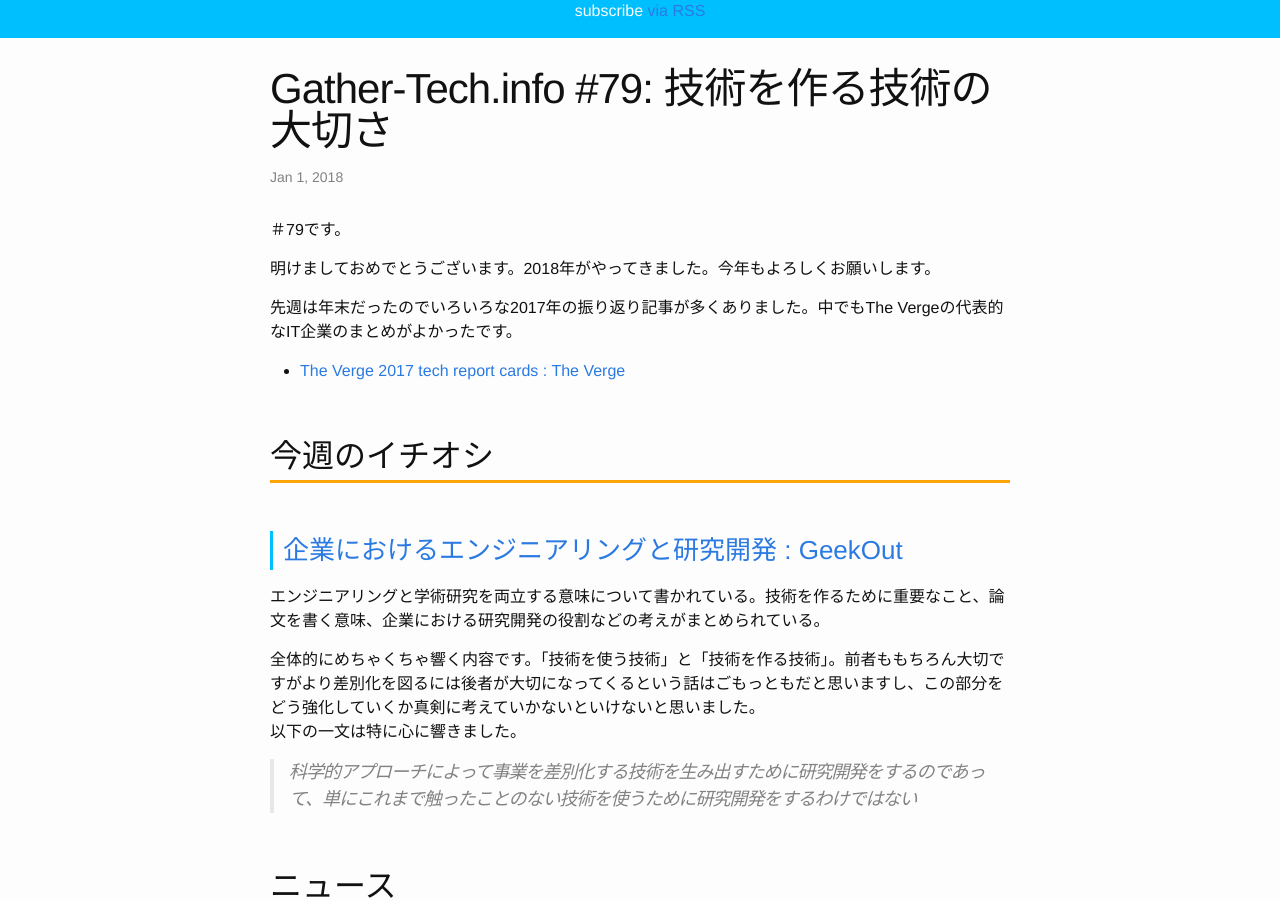
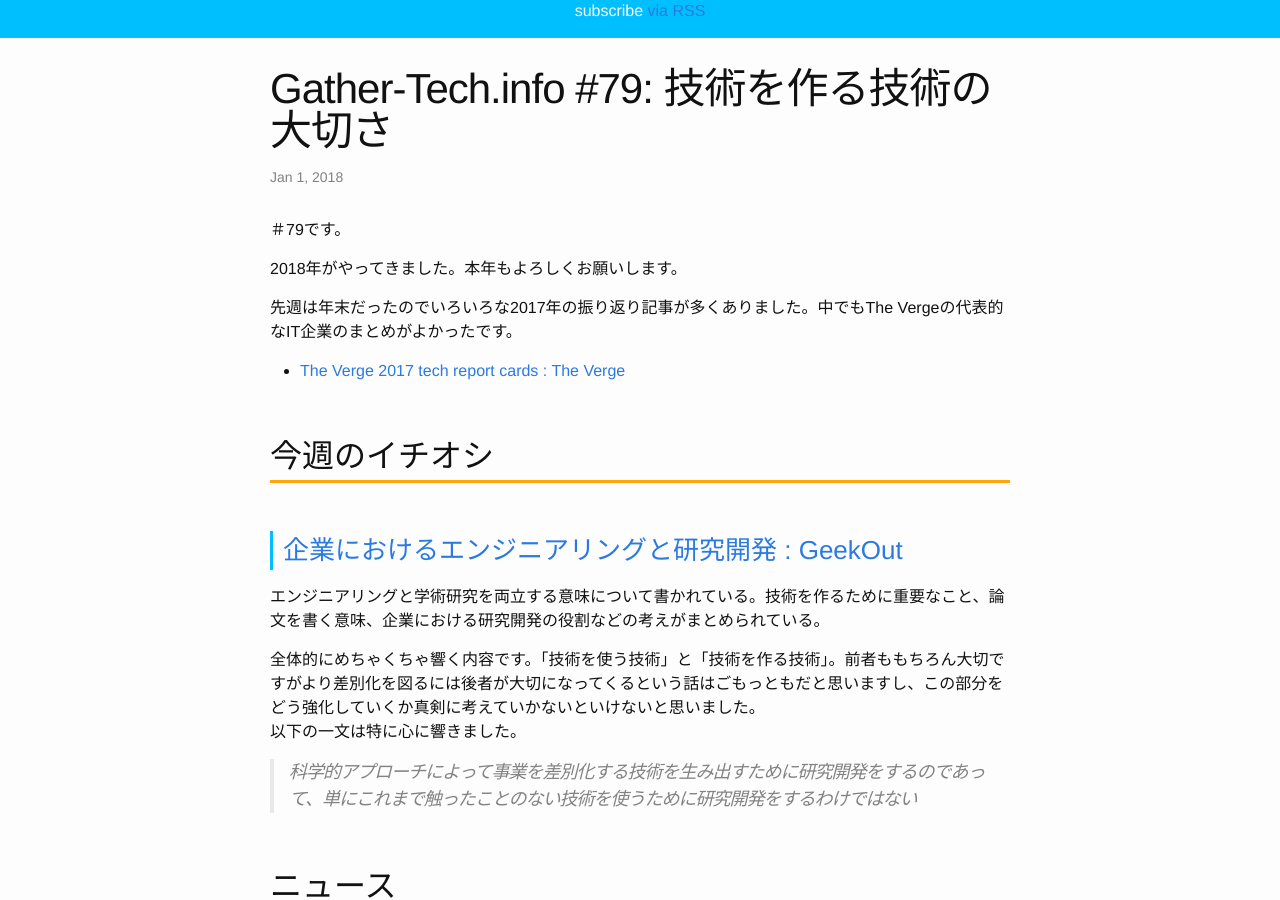
Before and after one commit to Gather-Tech/Gather-Tech.github.io, a Jekyll site: the page built from _posts/2018/2018-01-01-Gather79.md, in a window 1280 px wide and 900 px high, scrolled down 333 px. Built offline with Jekyll 4.4.1, drawn with Linux system fonts in a browser that asks for light colours.

Commit message:
fix typo

```diff
--- a/_posts/2018/2018-01-01-Gather79.md
+++ b/_posts/2018/2018-01-01-Gather79.md
@@ -8,7 +8,7 @@ categories: news
 
 ＃79です。
 
-明けましておめでとうございます。2018年がやってきました。今年もよろしくお願いします。
+2018年がやってきました。本年もよろしくお願いします。
 
 先週は年末だったのでいろいろな2017年の振り返り記事が多くありました。中でもThe Vergeの代表的なIT企業のまとめがよかったです。
 
```
